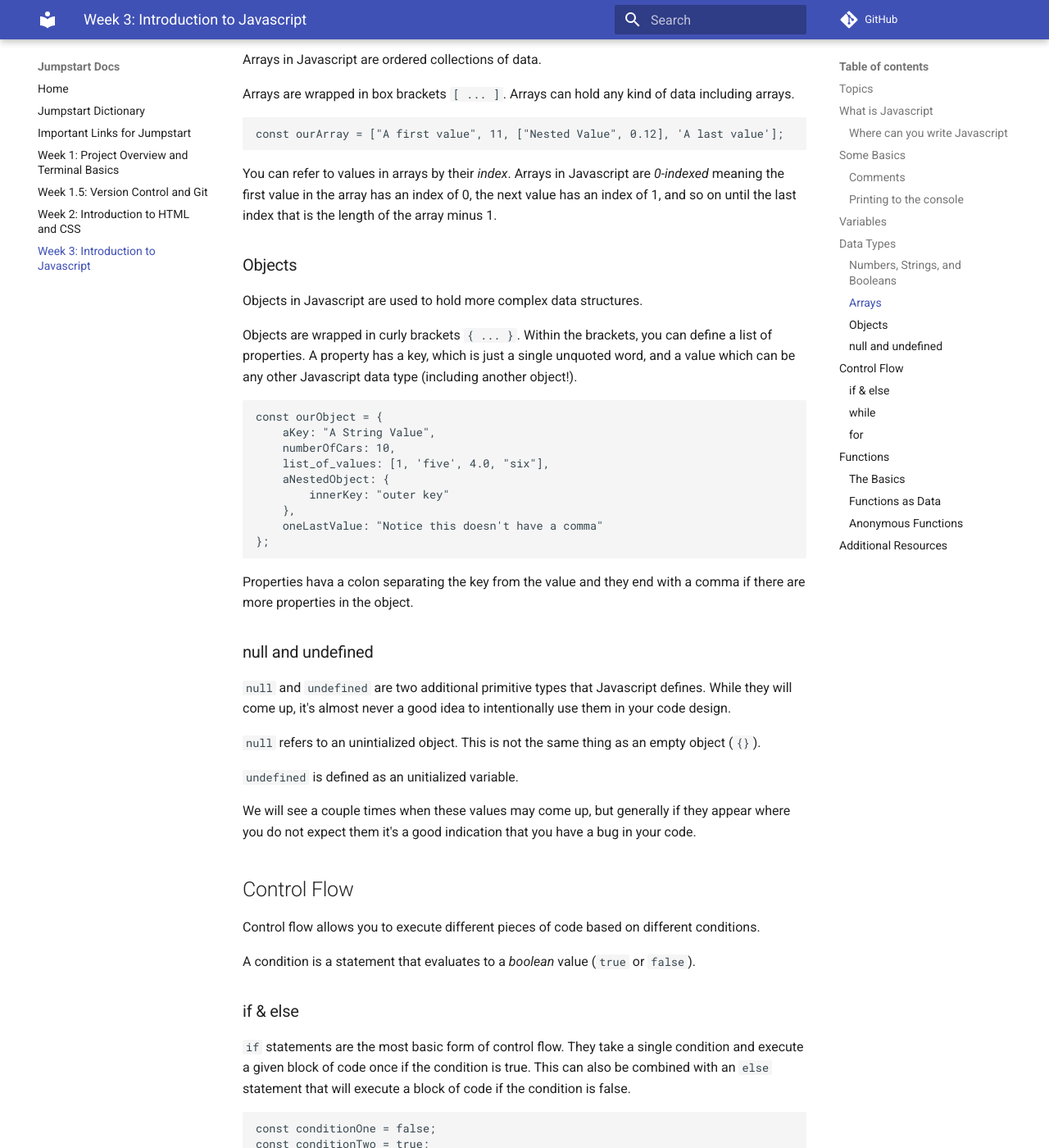
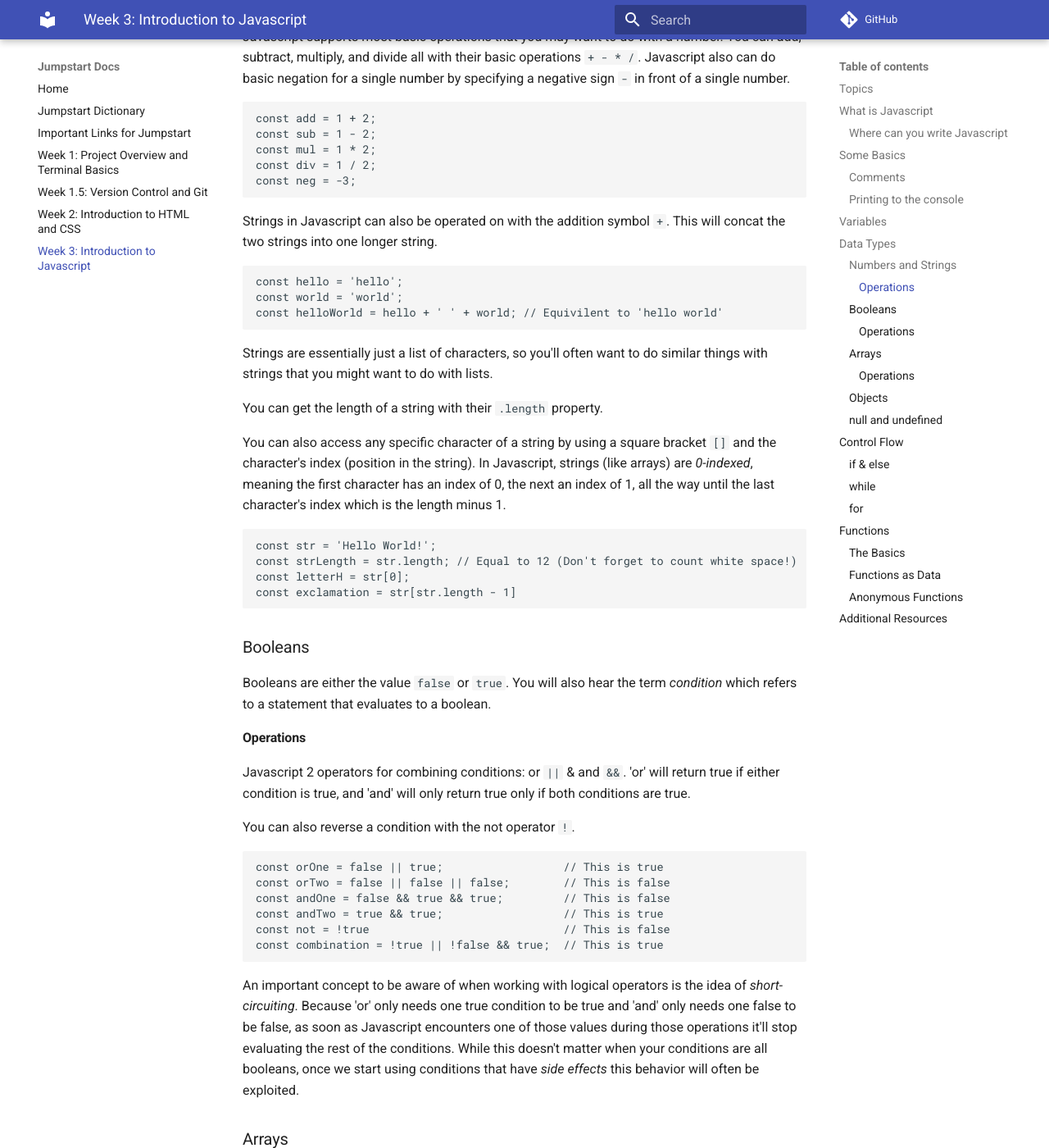
Before and after one commit to Code-4-Community/learning-resources, an MkDocs documentation site: the page built from docs/jumpstart/week-3.md, in a window 1280 px wide and 1400 px high, scrolled down 2571 px. Shown: the whole window at 82% size. Built offline with MkDocs 1.6.1 and Material for MkDocs 9.7.7, drawn with Linux system fonts in a browser that asks for light colours; comment, search, counter and statistics services are not loaded; some of the changed text lies outside the part shown.

Commit message:
Added operation sections for strings numbers booleans and arrays

````diff
--- a/docs/jumpstart/week-3.md
+++ b/docs/jumpstart/week-3.md
@@ -12,6 +12,7 @@
     - null & undefined
 - Control Flow
     - if & else
+    - while
     - for
 - Functions
 
@@ -49,6 +50,7 @@
 
 To print a value out to the console you can use `console.log("Some value")`. This is useful for debugging some problems while you are developing.
 
+
 ## Variables
 
 Variables hold data and give you a way of accessing values by name. A variable can store any type of data that we talk about below.
@@ -73,25 +75,101 @@
 
 ## Data Types
 
-### Numbers, Strings, and Booleans
+### Numbers and Strings
 
 Numbers can be specified as whole numbers or decimal numbers simply as you would type them normally.
 
 Strings are just text wrapped in quotes. You can use `"` or `'`. If you want to include a single or double quote in your string you can escape it with a backslash (`\`).
 
-Booleans are either the value `false` or `true`.
+#### Operations
+
+Javascript supports most basic operations that you may want to do with a number. You can add, subtract, multiply, and divide all with their basic operations `+ - * /`. Javascript also can do basic negation for a single number by specifying a negative sign `-` in front of a single number.
+
+```js
+const add = 1 + 2;
+const sub = 1 - 2;
+const mul = 1 * 2;
+const div = 1 / 2;
+const neg = -3;
+```
+
+Strings in Javascript can also be operated on with the addition symbol `+`. This will concat the two strings into one longer string.
+
+```js
+const hello = 'hello';
+const world = 'world';
+const helloWorld = hello + ' ' + world; // Equivilent to 'hello world'
+```
+
+Strings are essentially just a list of characters, so you'll often want to do similar things with strings that you might want to do with lists.
+
+You can get the length of a string with their `.length` property.
+
+You can also access any specific character of a string by using a square bracket `[]` and the character's index (position in the string). In Javascript, strings (like arrays) are *0-indexed*, meaning the first character has an index of 0, the next an index of 1, all the way until the last character's index which is the length minus 1.
+
+```js
+const str = 'Hello World!';
+const strLength = str.length; // Equal to 12 (Don't forget to count white space!)
+const letterH = str[0];
+const exclamation = str[str.length - 1]
+```
+
+
+### Booleans
+
+Booleans are either the value `false` or `true`. You will also hear the term *condition* which refers to a statement that evaluates to a boolean.
+
+#### Operations
+
+Javascript 2 operators for combining conditions: or `||` & and `&&`. 'or' will return true if either condition is true, and 'and' will only return true only if both conditions are true.
+
+You can also reverse a condition with the not operator `!`.
+
+```js
+const orOne = false || true;                  // This is true
+const orTwo = false || false || false;        // This is false
+const andOne = false && true && true;         // This is false
+const andTwo = true && true;                  // This is true
+const not = !true                             // This is false
+const combination = !true || !false && true;  // This is true
+```
+
+An important concept to be aware of when working with logical operators is the idea of *short-circuiting*. Because 'or' only needs one true condition to be true and 'and' only needs one false to be false, as soon as Javascript encounters one of those values during those operations it'll stop evaluating the rest of the conditions. While this doesn't matter when your conditions are all booleans, once we start using conditions that have *side effects* this behavior will often be exploited.
+
 
 ### Arrays
 
 Arrays in Javascript are ordered collections of data.
 
-Arrays are wrapped in box brackets `[ ... ]`. Arrays can hold any kind of data including arrays.
+Arrays are wrapped in box brackets `[ ... ]`. Arrays can hold any kind of data including other arrays.
 
 ```js
 const ourArray = ["A first value", 11, ["Nested Value", 0.12], 'A last value'];
 ```
 
+#### Operations
+
 You can refer to values in arrays by their *index*. Arrays in Javascript are *0-indexed* meaning the first value in the array has an index of 0, the next value has an index of 1, and so on until the last index that is the length of the array minus 1.
+
+You can also get the length of an array with the `.length` property, identical to a string.
+
+```js
+const arr = [1, 2, 3, 4];
+const arrLength = arr.length; // Equal to 4
+const secondEl = arr[1]; // Equal to 2
+const thirdEl = arr[arr.length - 1]; // Equal to 4
+```
+
+Arrays are also modifiable. You can assign a value to a particular index in an array with the following syntax:
+
+```js
+const arr = [1, 2, 3, 4];
+const beginning = arr[0]; // Equal to 1
+arr[0] = 100;
+const newBeginning = arr[0]; // Equal to 100
+```
+
+Arrays also define several built in functions. You can read a full list of them on [MDN here](https://developer.mozilla.org/en-US/docs/Web/JavaScript/Reference/Global_Objects/Array).
 
 ### Objects
 
@@ -177,7 +255,7 @@
 }
 ```
 
-Another common use case is running a loop for every element in an array. You can do this with the decleration, condition, action syntax but Javascript also defines a shorthand.
+Another common use case is running a loop for every element in an array. You can do this with the decleration, condition, action syntax, but Javascript also defines a shorthand.
 
 ```js
 const arr = [1, 2, 3];
@@ -229,7 +307,7 @@
 
 ### Functions as Data
 
-Functions in Javascript are treated very similarly to other types of data like objects or strings. You can assign a variable to a function itself and you can even pass functions as arguments to other functions.
+Functions in Javascript are treated very similarly to other types of data like objects or strings. You can assign a variable to a function itself, and you can even pass functions as arguments to other functions.
 
 ```js
 function adder(num1, num2) {
@@ -262,16 +340,16 @@
     }
 }
 
-// Here we give the arguments we want to add but the actual addition is not executed yet
+// Here we give the arguments we want to add, but the actual addition is not executed yet
 const adderFunction = getAdder(3, 4);
 
-// Here the addition is executed
+// Here the addition is executed and sum is equal to 7
 const sum = adderFunction();
 ```
 
 ### Anonymous Functions
 
-We'll be storing and passing functions around a lot in React and it becomes tedious to have to write out `function someName()` every time. Furthermore, in our last example we returned a function named 'adder' but that function name is never used anywhere.
+We'll be storing and passing functions around a lot in React, and it becomes tedious to have to write out `function someName()` every time. Furthermore, in our last example we returned a function named 'adder' but that function name is never used anywhere.
 
 To make things more convenient, Javascript defines a quick way to define functions without names.
 
@@ -288,11 +366,11 @@
 }
 ```
 
-An anonymous function drops the `function` keyword and the function name. Instead, we just define the argument list between two parenthasis and use an arrow pointing to the function `=>`.
+An anonymous function drops the `function` keyword and the function name. Instead, we just define the argument list between two parenthasis and use an arrow (`=>`) pointing to the function block.
 
 If our function doesn't have any arguments we just use empty parentheses: `() => { ... }`
 
-We can shorten this syntax even further if we don't have any intermediate steps to preform. We drop the `{}` and point directly to a code statement and the anonymous function will return that statement as if you had specified it with a `return` statement.
+We can shorten this syntax even further if we don't have any intermediate steps to preform before returning a value. If we drop the `{}` and point directly to a code statement, and the anonymous function will return that statement as if you had specified it with a `return` keyword.
 
 ```js
 // These syntaxes are all equivielent!
````
